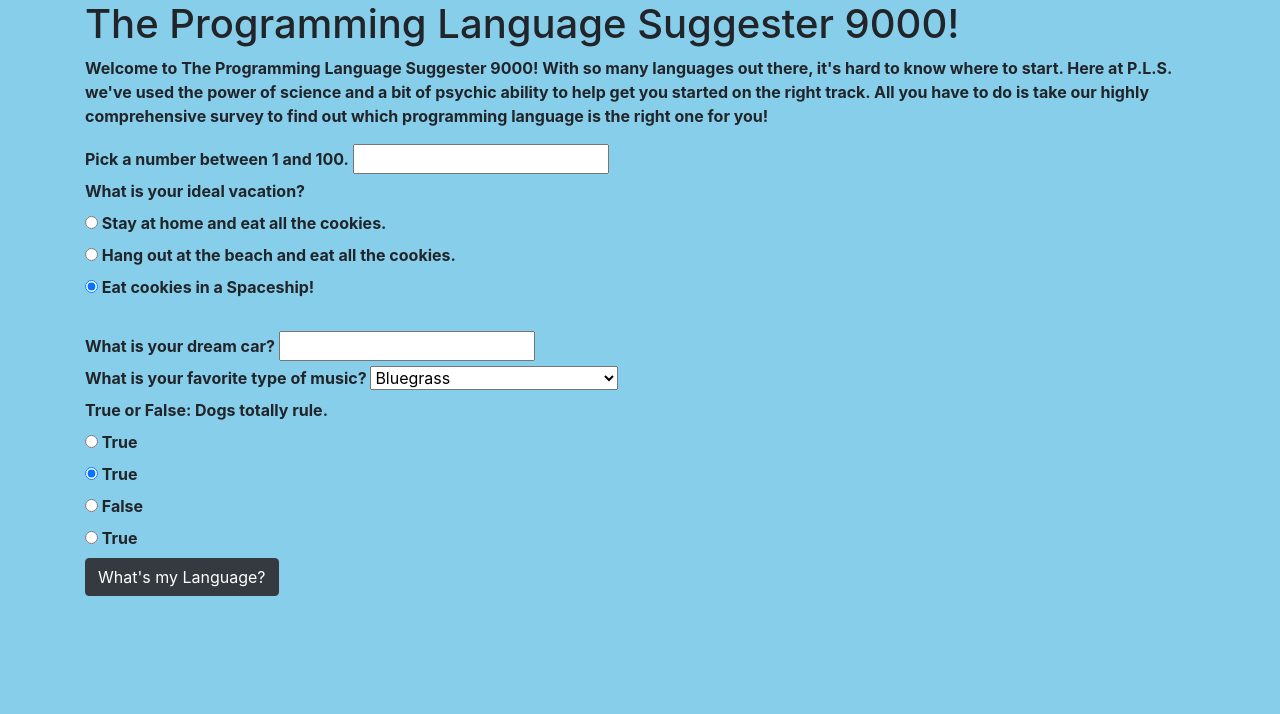
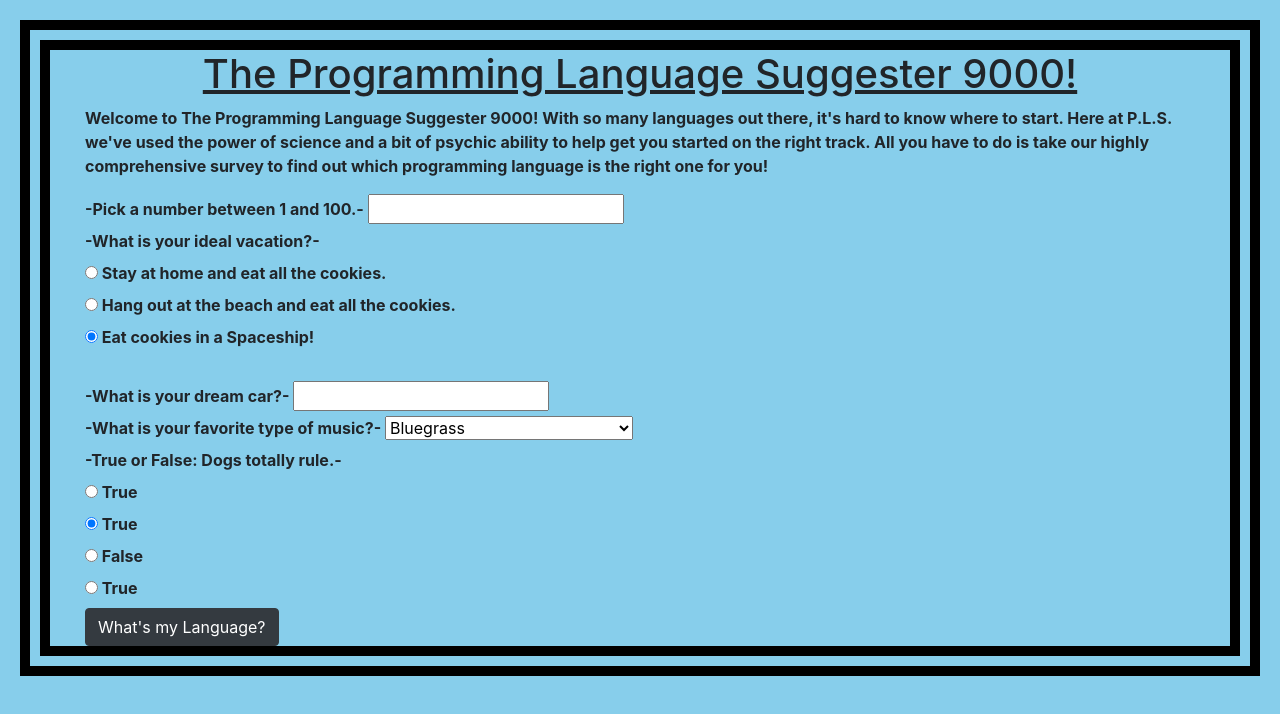
Before and after one commit to AaronDBoyd/Language_Suggester, a plain HTML site: page index.html in a window 1280 px wide. Drawn offline with Linux system fonts and the light colour scheme.

Commit message:
add border

```diff
--- a/css/styles.css
+++ b/css/styles.css
@@ -9,6 +9,16 @@
 body {
   background-color: skyblue;
   font-weight: bolder;
+  border: 30px double black;
+  /* border-right: 30px double black;
+  border-left: 30px double black; */
+  padding-left: -50px;
+  margin: 20px;
+}
+
+h1 {
+  text-align: center;
+  text-decoration: underline;
 }
 
 h2 {
--- a/index.html
+++ b/index.html
@@ -14,12 +14,12 @@
 
     <div>
       <form id="survey">
-        <label for="hundred">Pick a number between 1 and 100.</label>
+        <label for="hundred">-Pick a number between 1 and 100.-</label>
         <input id="hundred" type="text">
 
         <br>
 
-        <label for="vacation">What is your ideal vacation?</label>
+        <label for="vacation">-What is your ideal vacation?-</label>
         <div class="radio">
           <label>
             <input type="radio" name="vacation" value="home">
@@ -41,12 +41,12 @@
 
         <br>
 
-        <label for="car">What is your dream car?</label>
+        <label for="car">-What is your dream car?-</label>
         <input id="car" type="text">
 
         <br>
 
-        <label for="music">What is your favorite type of music?</label>
+        <label for="music">-What is your favorite type of music?-</label>
         <select id="music">
           <option value="bgrass">Bluegrass</option>
           <option value="jazz">Smooth Jazz</option>
@@ -55,7 +55,7 @@
 
         <br>
 
-        <label for="dogs">True or False: Dogs totally rule.</label>
+        <label for="dogs">-True or False: Dogs totally rule.-</label>
         <div class="radio">
           <label>
             <input type="radio" name="dogs" value="true">
```
